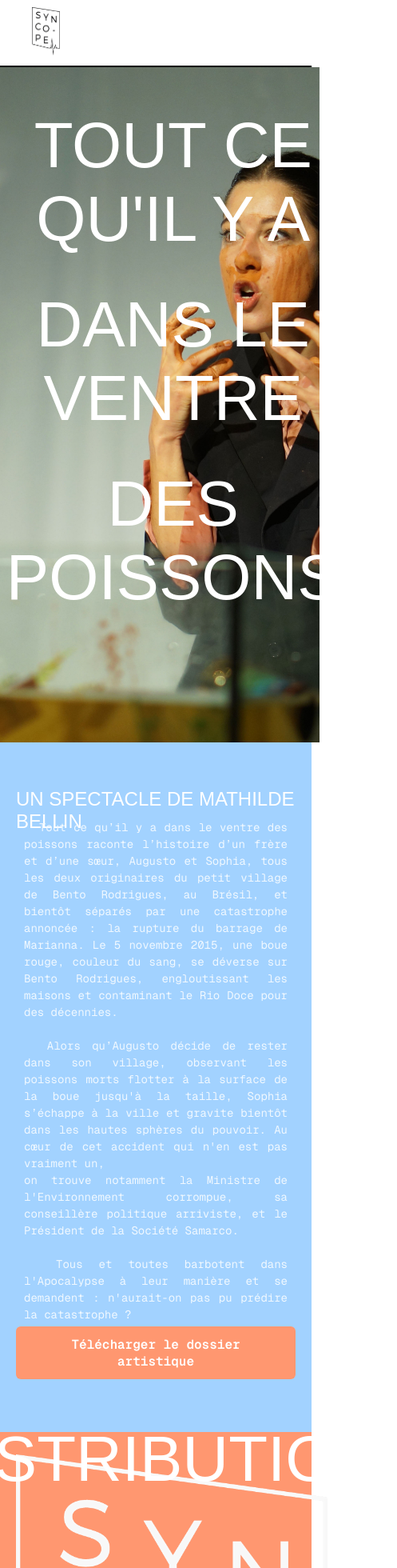
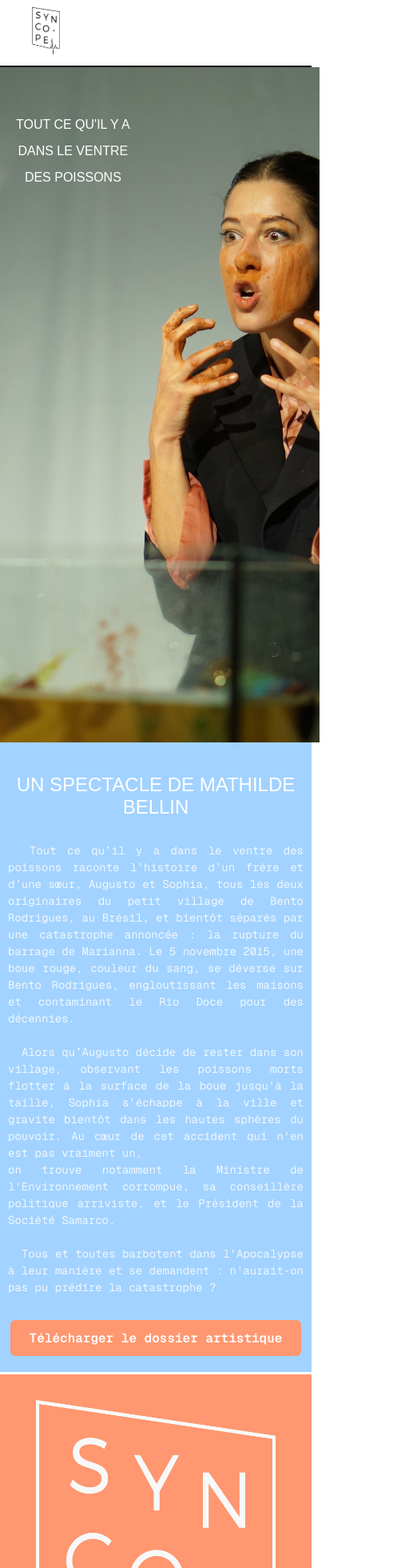
Before and after one commit to Louissnsn/LaSyncopeV2, a Next.js app: page /projets/leventredespoissons in a window 390 px wide. Shown: the top 1960 px of the page at 80% size, 497 px wide, since content can reach past the window. Built offline with nearby package versions, Linux system fonts and the light colour scheme; a web font is replaced by a local one.

Commit message:
add responsive style

```diff
--- a/app/components/Distribution.js
+++ b/app/components/Distribution.js
@@ -6,7 +6,13 @@ export default function Distribution() {
   return (
     <div className={styles.parent}>
       <div className={styles.logoContainer}>
-        <Image src={logo} alt="logo de la Syncope" height={600} width={400} />
+        <Image
+          src={logo}
+          alt="logo de la Syncope"
+          sizes="(max-width: 768px) 80vw, 400px"
+          height={500}
+          width={300}
+        />
       </div>
       <div className={styles.titreContainer}>
         <p className={styles.titre}>DISTRIBUTION</p>
--- a/app/styles/Cover.module.css
+++ b/app/styles/Cover.module.css
@@ -1,20 +1,46 @@
 .container {
   width: 100%;
-  height: 100vh;
+  min-height: 100vh; /* Permet au conteneur de s'agrandir si le contenu dépasse */
   position: relative;
+  padding: 20px; /* Évite que le contenu touche les bords */
+  box-sizing: border-box; /* Inclut le padding dans la largeur totale */
 }
 .titre {
   margin-top: 3%;
   color: white;
+  font-family: var(--font-combine);
+  font-size: clamp(2rem, 5vw, 5rem);
+  font-weight: 200;
   position: absolute;
-  font-family: var(--font-combine);
-  font-size: 5rem;
-  font-weight: 200;
   text-align: center;
-  left: 2%;
+  margin-left: auto;
+  margin-right: auto;
+  max-width: 90%; /* Limite la largeur du titre */
 }
-
 .titreSuite {
   display: block;
   margin-top: 40px;
+  text-align: center; /* Centre le texte */
 }
+
+@media (max-width: 768px) {
+  .titre {
+    font-size: clamp(1.5rem, 6vw, 3rem);
+    margin-top: 5%;
+  }
+  .titreSuite {
+    font-size: 1.2rem;
+    margin-top: 20px;
+  }
+}
+
+@media (max-width: 480px) {
+  .titre {
+    font-size: clamp(1.2rem, 8vw, 2.5rem);
+    margin-top: 7%;
+  }
+  .titreSuite {
+    font-size: 1rem;
+    margin-top: 15px;
+  }
+}
--- a/app/styles/Descriptif.module.css
+++ b/app/styles/Descriptif.module.css
@@ -1,69 +1,6 @@
-/* .parent {
+.parent {
   width: 100%;
   height: 90vh;
-  display: grid;
-  grid-template-columns: repeat(12, 1fr);
-  grid-template-rows: auto;
-  gap: 0px;
-}
-
-.shapeContainer {
-  grid-area: 1 / 2 / 2 / 12;
-}
-.photoContainer {
-  position: relative;
-  grid-area: 4 / 3 / 9 / 7;
-  width: 100%;
-  height: auto;
-  aspect-ratio: 16/9;
-}
-
-.texteContainer {
-  background-color: #a2d2ff;
-  grid-area: 1 / 5 / 13 / 13;
-  display: flex;
-  flex-direction: column;
-  justify-content: space-around;
-  align-items: center;
-}
-
-.shape {
-  background-color: #ff9770;
-}
-
-.titre {
-  margin-top: 4%;
-  font-family: var(--font-combine);
-  font-size: 2rem;
-  font-weight: 400;
-  color: white;
-}
-
-@media (max-width: 768px) {
-  .titre {
-    font-size: 1.5rem;
-  }
-}
-
-.descContainer {
-  display: flex;
-  justify-content: center;
-  align-items: center;
-  width: 50%;
-  height: 60%;
-  color: aliceblue;
-  z-index: 200;
-  margin-left: 20%;
-  white-space: pre-wrap;
-  font-size: 16px;
-  line-height: 1.5;
-  text-justify: auto;
-  font-family: var(--font-geist-mono);
-} */
-
-.parent {
-  width: 100%;
-  height: 90vh; /* Maintient la hauteur à 90% de la hauteur de la fenêtre */
   display: grid;
   grid-template-columns: repeat(12, 1fr);
   grid-template-rows: auto;
@@ -103,13 +40,9 @@
   display: flex;
   justify-content: center;
   align-items: center;
-  width: 50%;
-  height: 60%;
+  height: auto;
   color: aliceblue;
-  z-index: 200;
-  margin-left: 20%;
   white-space: pre-wrap;
-  font-size: 16px;
   line-height: 1.5;
   text-align: justify;
   font-family: var(--font-geist-mono);
@@ -130,21 +63,58 @@
   }
 
   .texteContainer {
-    grid-area: auto;
     width: 100%;
     height: auto;
-    padding: 20px;
+    text-align: center;
   }
 
   .titre {
+    text-align: center;
     font-size: 1.5rem;
-    margin-top: 10px;
+    margin-top: 10%;
+    margin-bottom: 20px;
   }
 
   .descContainer {
     width: 100%;
-    margin-left: 0;
     font-size: 14px;
     padding: 10px;
   }
 }
+
+@media (min-width: 576px) {
+  /* Styles pour les petits écrans (≥576px) */
+}
+
+@media (max-width: 375px) {
+  .parent {
+    grid-template-columns: 1fr;
+    grid-template-rows: auto;
+  }
+
+  .photoContainer {
+    grid-area: auto;
+    width: 100%;
+    height: auto;
+    aspect-ratio: auto;
+  }
+
+  .texteContainer {
+    width: 100%;
+    height: auto;
+    text-align: center;
+  }
+
+  .titre {
+    text-align: center;
+    font-size: 1.5rem;
+    margin-top: 10%;
+    margin-bottom: 20px;
+  }
+
+  .descContainer {
+    width: 100%;
+    font-size: 14px;
+    padding: 10px;
+  }
+}
--- a/app/styles/Distribution.module.css
+++ b/app/styles/Distribution.module.css
@@ -1,4 +1,4 @@
-.parent {
+/* .parent {
   margin-top: 30px;
   display: grid;
   width: 100%;
@@ -36,4 +36,91 @@
 
 .texteContainer {
   grid-area: 4 / 6 / 13 / 13;
+} */
+
+.parent {
+  margin-top: 30px;
+  display: grid;
+  width: 100%;
+  min-height: 90vh;
+  background-color: #ff9770;
+  grid-template-columns: repeat(12, 1fr);
+  grid-template-rows: auto;
+  gap: 0px;
 }
+
+.logoContainer {
+  display: flex;
+  justify-content: flex-start;
+  align-items: center;
+  grid-area: 1 / 1 / 13 / 5;
+  padding-left: 2%;
+  padding-top: 2%;
+}
+
+.titreContainer {
+  grid-area: 1 / 4 / 4 / 10;
+  display: flex;
+  justify-content: center;
+  align-items: center;
+}
+
+.titre {
+  margin-top: 0;
+  padding: 20px;
+  font-family: var(--font-combine);
+  font-size: clamp(2rem, 5vw, 5rem);
+  font-weight: 200;
+  color: white;
+  text-align: center;
+}
+
+.texteContainer {
+  grid-area: 4 / 6 / 13 / 13;
+  padding: 20px;
+}
+
+/* Media Queries */
+@media (max-width: 768px) {
+  .parent {
+    grid-template-columns: 1fr;
+    grid-template-rows: auto;
+  }
+
+  .logoContainer {
+    grid-area: auto;
+    justify-content: center;
+    padding-left: 0;
+    padding-top: 2%;
+  }
+
+  .titreContainer {
+    grid-area: auto;
+    margin-top: 2%;
+  }
+
+  .titre {
+    font-size: clamp(1.5rem, 6vw, 3rem);
+  }
+
+  .texteContainer {
+    grid-area: auto;
+    padding: 15px;
+  }
+}
+
+@media (max-width: 480px) {
+  .parent {
+    grid-template-columns: 1fr;
+    grid-template-rows: auto;
+    height: 90vh;
+  }
+
+  .titre {
+    font-size: clamp(1.2rem, 8vw, 2.5rem);
+  }
+
+  .texteContainer {
+    padding: 10px;
+  }
+}
```
